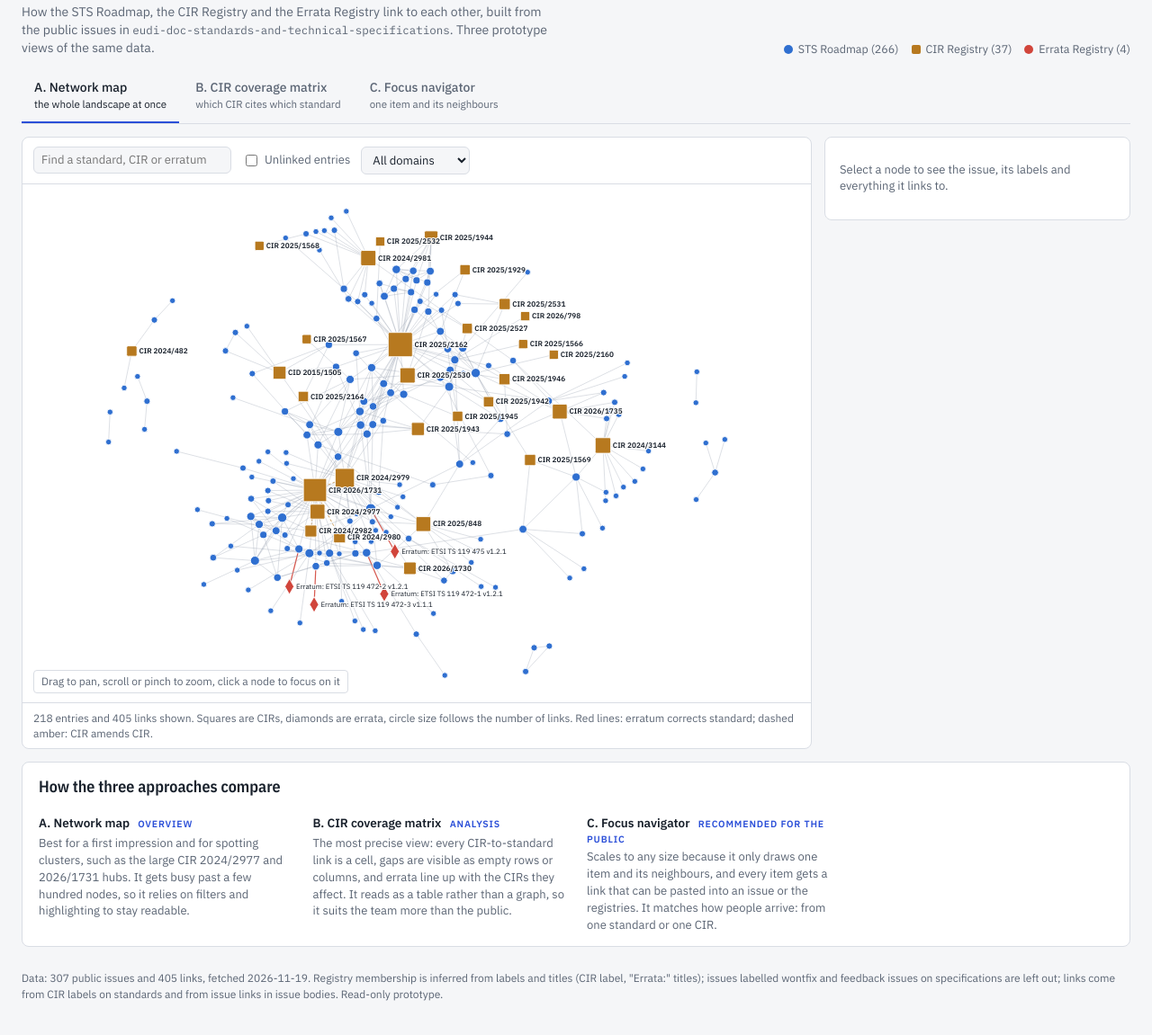
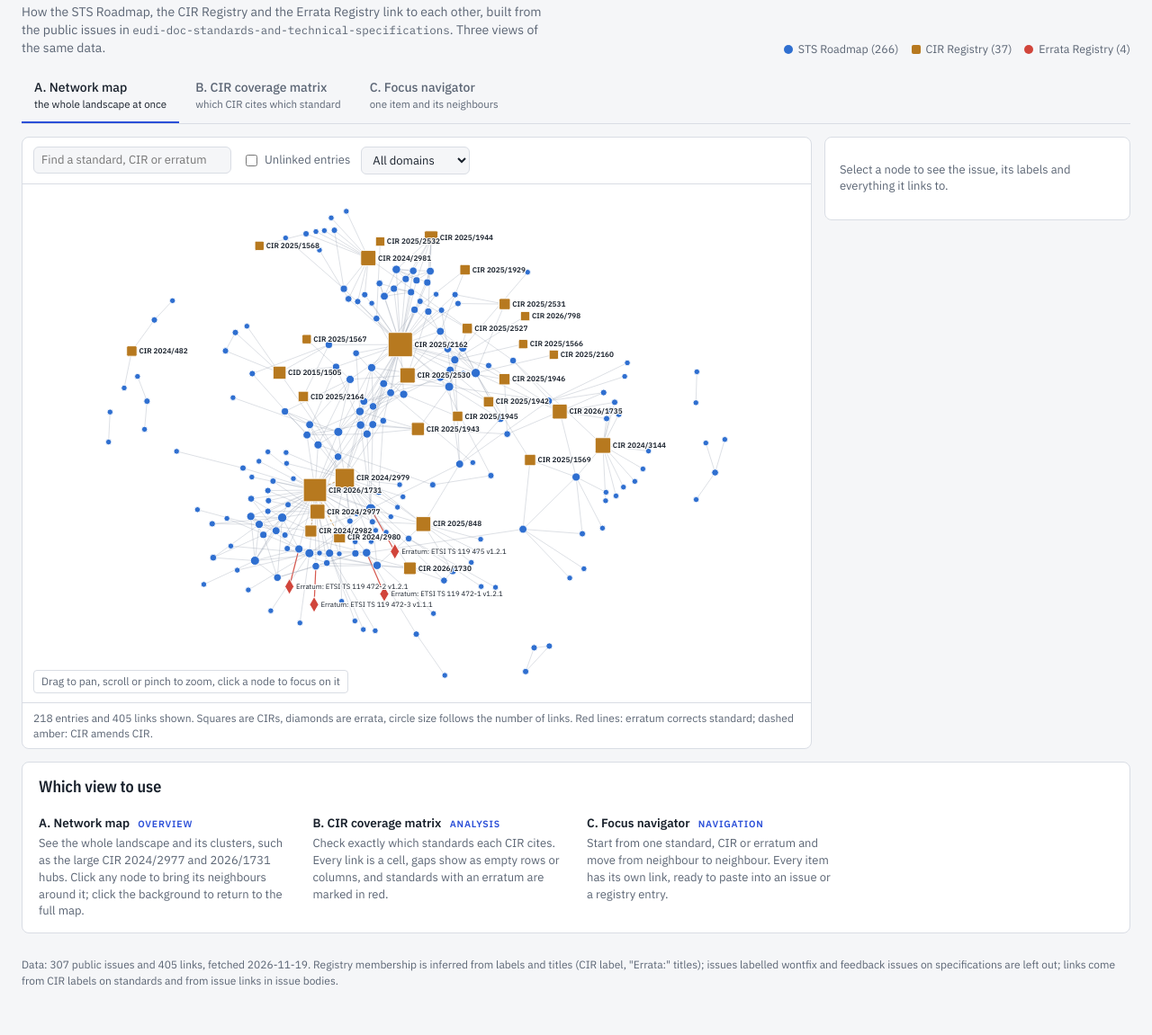
Before and after one commit to skounis/eudi-standards-graph, a plain HTML site: page site/index.html in a window 1280 px wide. Shown: the part 61-1212 px from the top of the page at 90% size. Drawn offline with nearby package versions, Linux system fonts and the light colour scheme.

Commit message:
Clean up

```diff
--- a/site/index.html
+++ b/site/index.html
@@ -111,7 +111,7 @@ aside.drawer{background:var(--surface);border:1px solid var(--line);border-radiu
   <header>
     <div>
       <h1>EUDI Standards Graph</h1>
-      <p class="sub">How the STS Roadmap, the CIR Registry and the Errata Registry link to each other, built from the public issues in <span class="mono">eudi-doc-standards-and-technical-specifications</span>. Three prototype views of the same data.</p>
+      <p class="sub">How the STS Roadmap, the CIR Registry and the Errata Registry link to each other, built from the public issues in <span class="mono">eudi-doc-standards-and-technical-specifications</span>. Three views of the same data.</p>
     </div>
     <div class="legend" id="legend"></div>
   </header>
@@ -164,10 +164,10 @@ aside.drawer{background:var(--surface);border:1px solid var(--line);border-radiu
   </section>
 
   <section class="reco" aria-labelledby="reco-h">
-    <h2 id="reco-h">How the three approaches compare</h2>
-    <div><h4>A. Network map <span class="tag">overview</span></h4><p>Best for a first impression and for spotting clusters, such as the large CIR 2024/2977 and 2026/1731 hubs. It gets busy past a few hundred nodes, so it relies on filters and highlighting to stay readable.</p></div>
-    <div><h4>B. CIR coverage matrix <span class="tag">analysis</span></h4><p>The most precise view: every CIR-to-standard link is a cell, gaps are visible as empty rows or columns, and errata line up with the CIRs they affect. It reads as a table rather than a graph, so it suits the team more than the public.</p></div>
-    <div><h4>C. Focus navigator <span class="tag">recommended for the public</span></h4><p>Scales to any size because it only draws one item and its neighbours, and every item gets a link that can be pasted into an issue or the registries. It matches how people arrive: from one standard or one CIR.</p></div>
+    <h2 id="reco-h">Which view to use</h2>
+    <div><h4>A. Network map <span class="tag">overview</span></h4><p>See the whole landscape and its clusters, such as the large CIR 2024/2977 and 2026/1731 hubs. Click any node to bring its neighbours around it; click the background to return to the full map.</p></div>
+    <div><h4>B. CIR coverage matrix <span class="tag">analysis</span></h4><p>Check exactly which standards each CIR cites. Every link is a cell, gaps show as empty rows or columns, and standards with an erratum are marked in red.</p></div>
+    <div><h4>C. Focus navigator <span class="tag">navigation</span></h4><p>Start from one standard, CIR or erratum and move from neighbour to neighbour. Every item has its own link, ready to paste into an issue or a registry entry.</p></div>
   </section>
   <p class="note" id="foot" style="border:0;padding:0"></p>
 </div>
@@ -195,7 +195,7 @@ const label=n=>n.k==="errata"?"Erratum: "+n.s:n.s;
 // legend + footer
 const cnt=k=>nodes.filter(n=>n.k===k).length;
 document.getElementById("legend").innerHTML=Object.entries(KIND).filter(([k])=>cnt(k)>0).map(([k,v])=>`<span><i class="${k==="cir"?"sq":"dot"}" style="background:${kc(k)}"></i>${v.name} (${cnt(k)})</span>`).join("");
-document.getElementById("foot").textContent=`Data: ${nodes.length} public issues and ${edges.length} links, fetched ${data.generated}. Registry membership is inferred from labels and titles (CIR label, "Errata:" titles); issues labelled wontfix and feedback issues on specifications are left out; links come from CIR labels on standards and from issue links in issue bodies. Read-only prototype.`;
+document.getElementById("foot").textContent=`Data: ${nodes.length} public issues and ${edges.length} links, fetched ${data.generated}. Registry membership is inferred from labels and titles (CIR label, "Errata:" titles); issues labelled wontfix and feedback issues on specifications are left out; links come from CIR labels on standards and from issue links in issue bodies.`;
 
 // domains
 const doms=[...new Set(nodes.flatMap(n=>n.dom))].sort();
```
